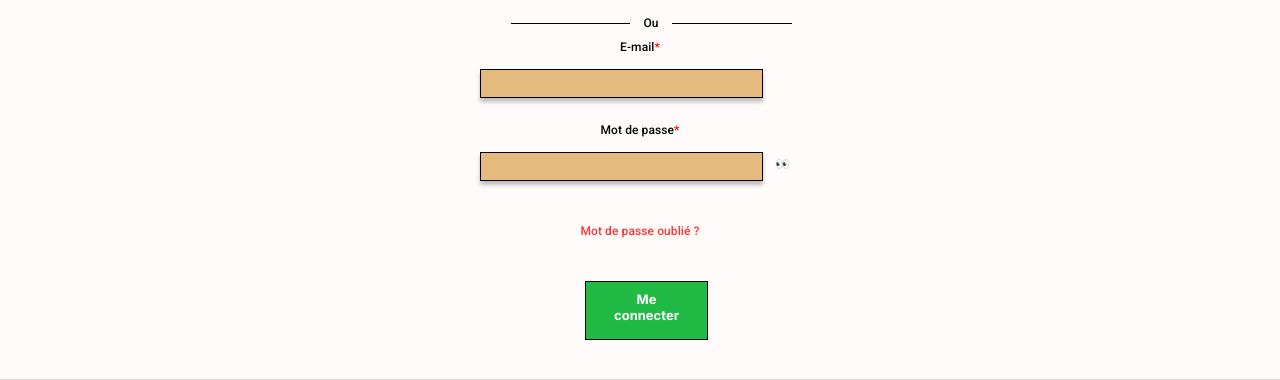
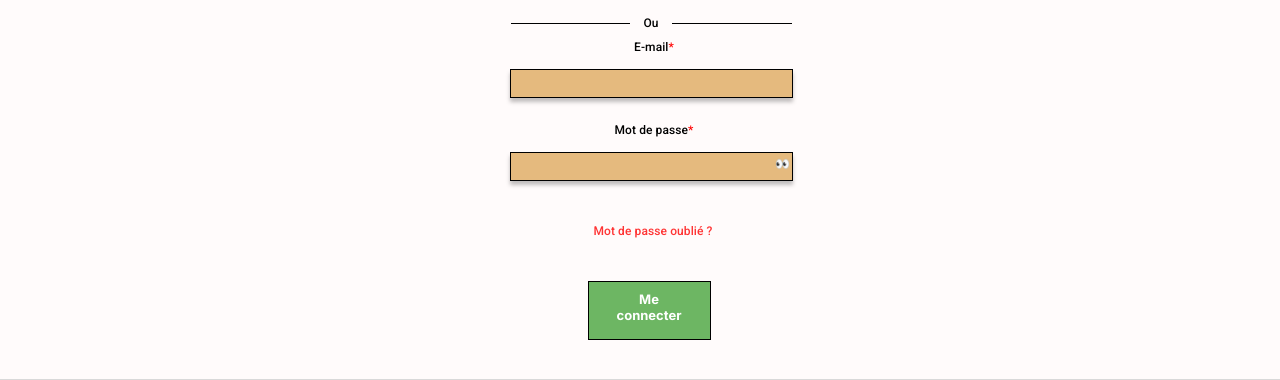
Before and after one commit to g1obu1eb1eu/Projet---Bloc-Web, a PHP site: page /page_de_connexion.html in a window 1280 px wide. Shown: the part 381-761 px from the top of the page. Run offline with PHP 8.4, Linux system fonts and the light colour scheme; some libraries are stand-ins or nearby versions.

Commit message:
FINI Page de connexion

```diff
--- a/assets/page_de_connexion.css
+++ b/assets/page_de_connexion.css
@@ -167,6 +167,14 @@
     margin-bottom: 20px;
   }
 
+  .form-group input{
+    padding-left: 0.313rem;
+  }
+
+  .form-group label{
+    padding-left : 1.75rem;
+  }
+
   .form-label {
     color: rgba(0, 0, 0, 1);
     font-size: 12px;
@@ -192,11 +200,16 @@
     max-width: 100%;
     height: 29px;
     margin-top: 5px;
+    margin-left : 30px;
   }
 
   .password-container {
     position: relative;
     width: 100%;
+  }
+
+  .password-container input{
+    padding-left: 0.313rem;
   }
 
   .password-toggle {
@@ -208,6 +221,7 @@
     border: none;
     cursor: pointer;
     font-size: 12px;
+
   }
 
   .forgot-password {
@@ -220,15 +234,16 @@
     margin-top: 18px;
     text-decoration: none;
     align-self: center;
+    padding-left : 1.625rem;
   }
 
   .login-button {
-    background-color: rgba(33, 186, 69, 1);
+    background-color: rgb(109, 182, 99);
     border-color: rgba(0, 0, 0, 1);
     border-style: solid;
     border-width: 1px;
     margin-top: 38px;
-    margin-left: 13px;
+    margin-left: 18px;
     width: 123px;
     max-width: 100%;
     padding: 9px 18px 16px;
@@ -239,7 +254,7 @@
       Helvetica,
       sans-serif;
     font-size: 13px;
-    color: rgba(255, 255, 255, 1);
+    color: rgb(255, 255, 255);
     font-weight: 700;
     cursor: pointer;
   }
--- a/page_de_connexion.html
+++ b/page_de_connexion.html
@@ -71,6 +71,9 @@
                 type="password"
                 id="password"
                 class="form-input"
+                maxlength="30"
+
+
                 required
               />
               <button type="button" class="password-toggle">👀</button>
```
